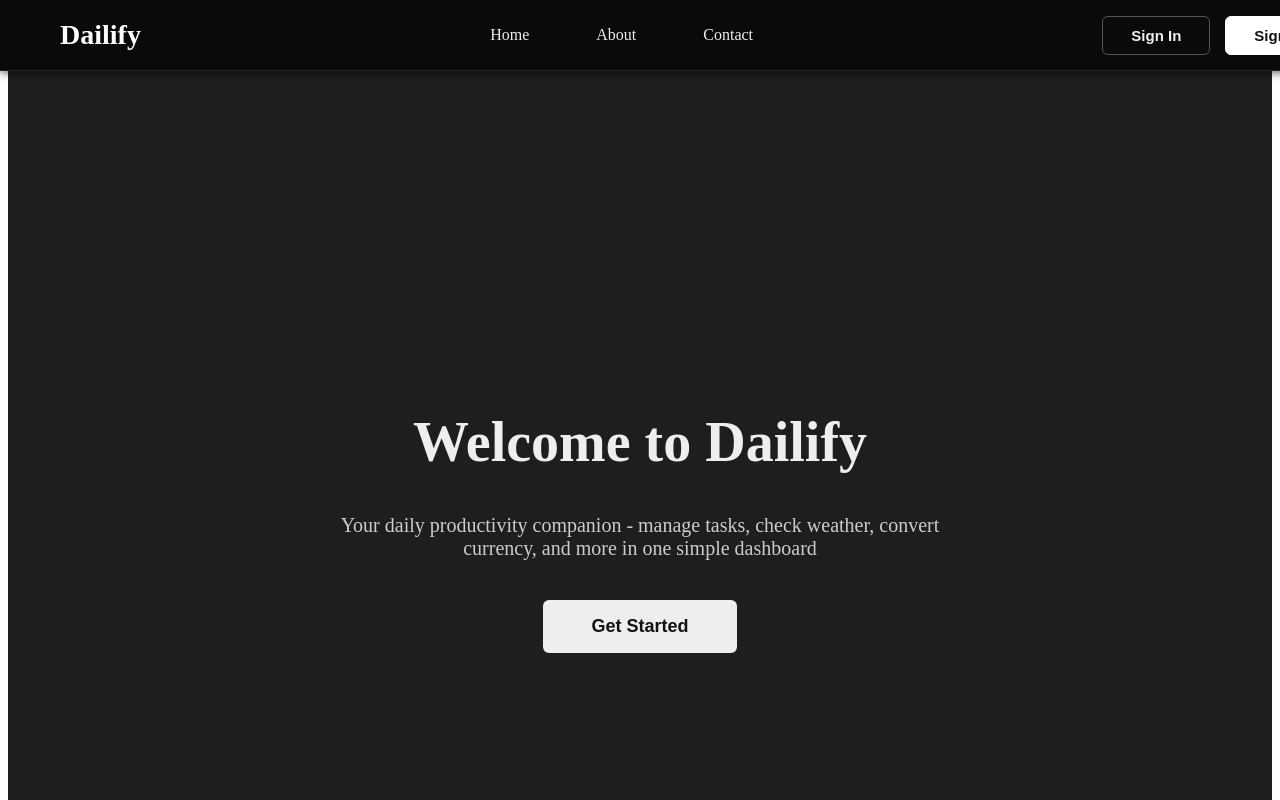
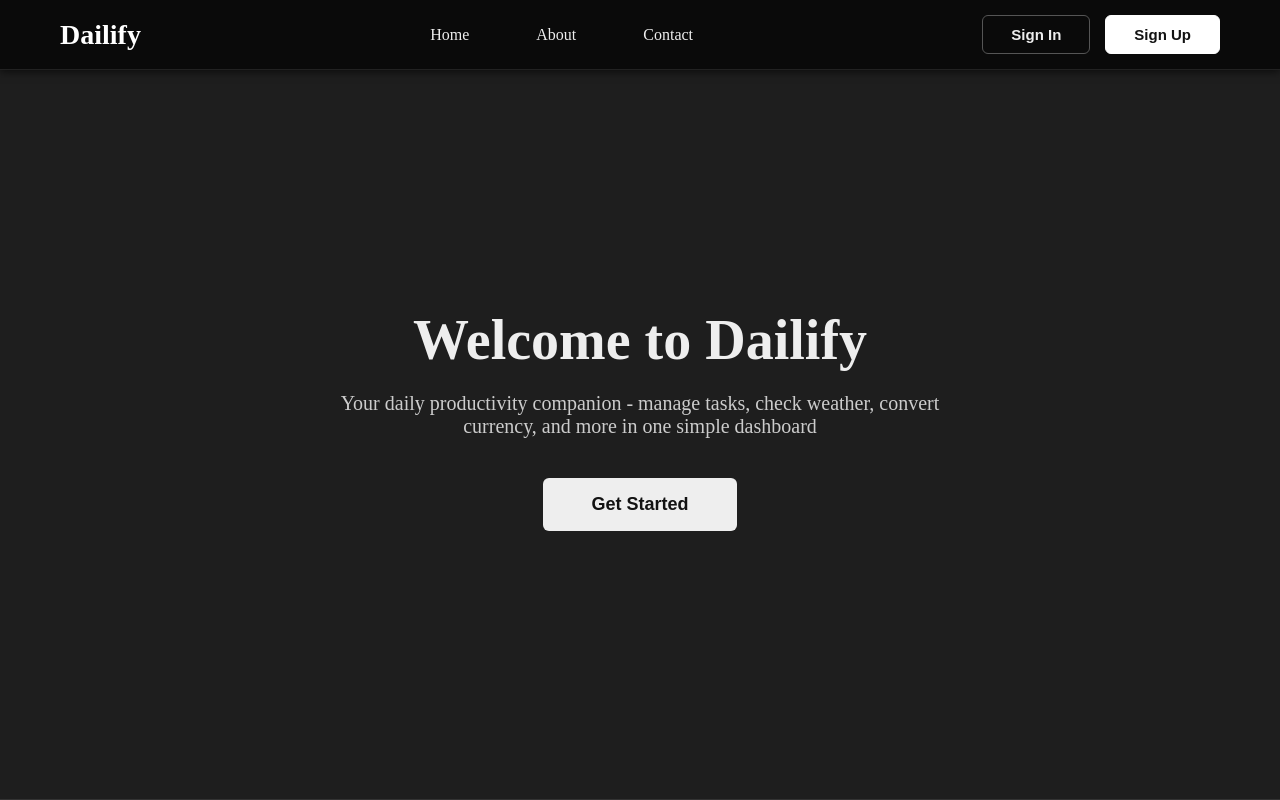
Before and after one commit to YashRaut24/Dailify, a React (Vite) app in the folder frontend/my-app/: page / in a window 1280 px wide. Shown: the top 800 px of the page. Built offline with nearby package versions, Linux system fonts and the light colour scheme.

Commit message:
Removed the gap in corners, and styled the scrollbar

```diff
--- a/frontend/my-app/src/App.css
+++ b/frontend/my-app/src/App.css
@@ -1,42 +1,43 @@
-/* #root {
-  max-width: 1280px;
-  margin: 0 auto;
-  padding: 2rem;
-  text-align: center;
+* {
+  margin: 0;
+  padding: 0;
+  box-sizing: border-box;
 }
 
-.logo {
-  height: 6em;
-  padding: 1.5em;
-  will-change: filter;
-  transition: filter 300ms;
-}
-.logo:hover {
-  filter: drop-shadow(0 0 2em #646cffaa);
-}
-.logo.react:hover {
-  filter: drop-shadow(0 0 2em #61dafbaa);
+body, html {
+  margin: 0;
+  padding: 0;
+  width: 100%;
+  height: 100%;
+  overflow-x: hidden;
 }
 
-@keyframes logo-spin {
-  from {
-    transform: rotate(0deg);
-  }
-  to {
-    transform: rotate(360deg);
-  }
+body {
+  background-color: #121212;
 }
 
-@media (prefers-reduced-motion: no-preference) {
-  a:nth-of-type(2) .logo {
-    animation: logo-spin infinite 20s linear;
-  }
+::-webkit-scrollbar {
+  width: 12px;
+  height: 12px;
 }
 
-.card {
-  padding: 2em;
+::-webkit-scrollbar-track {
+  background-color: #000;
+  border-radius: 10px;
 }
 
-.read-the-docs {
-  color: #888;
-} */
+::-webkit-scrollbar-thumb {
+  background-color: #fff;
+  border-radius: 10px;
+  border: 2px solid #000;
+}
+
+::-webkit-scrollbar-thumb:hover {
+  background-color: #eee;
+}
+
+/* Firefox Scrollbar */
+* {
+  scrollbar-width: thin;
+  scrollbar-color: #fff #000;
+}
```
